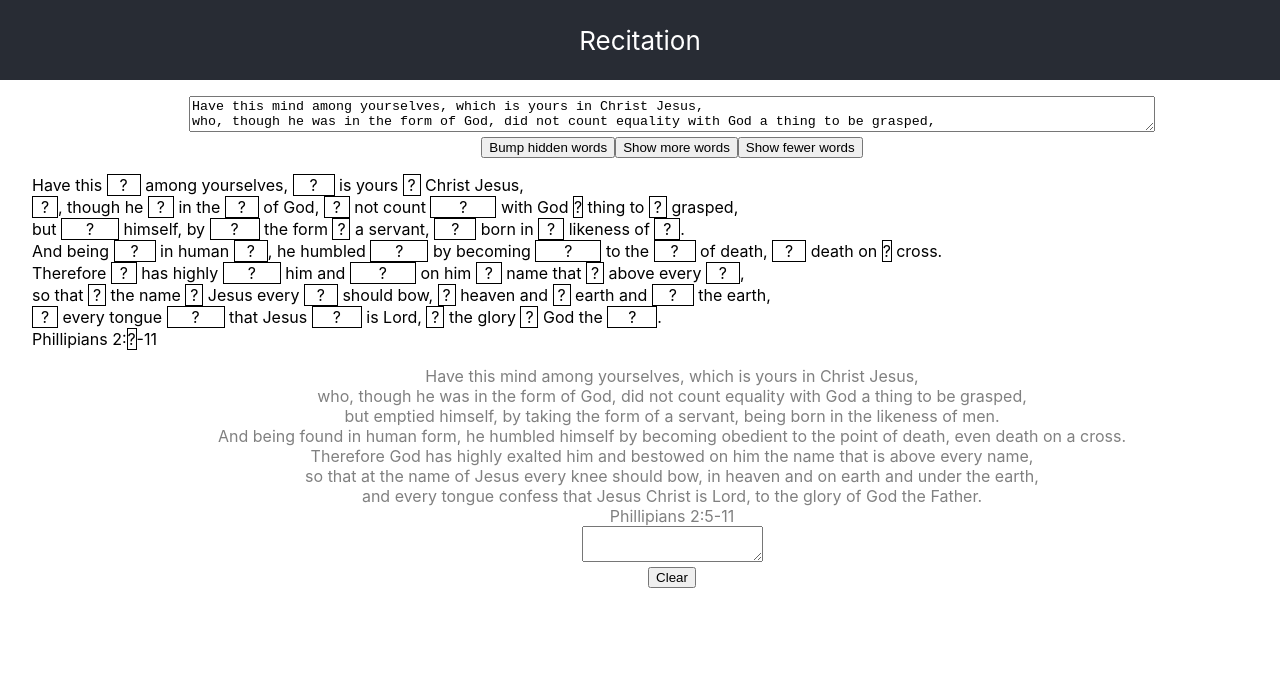
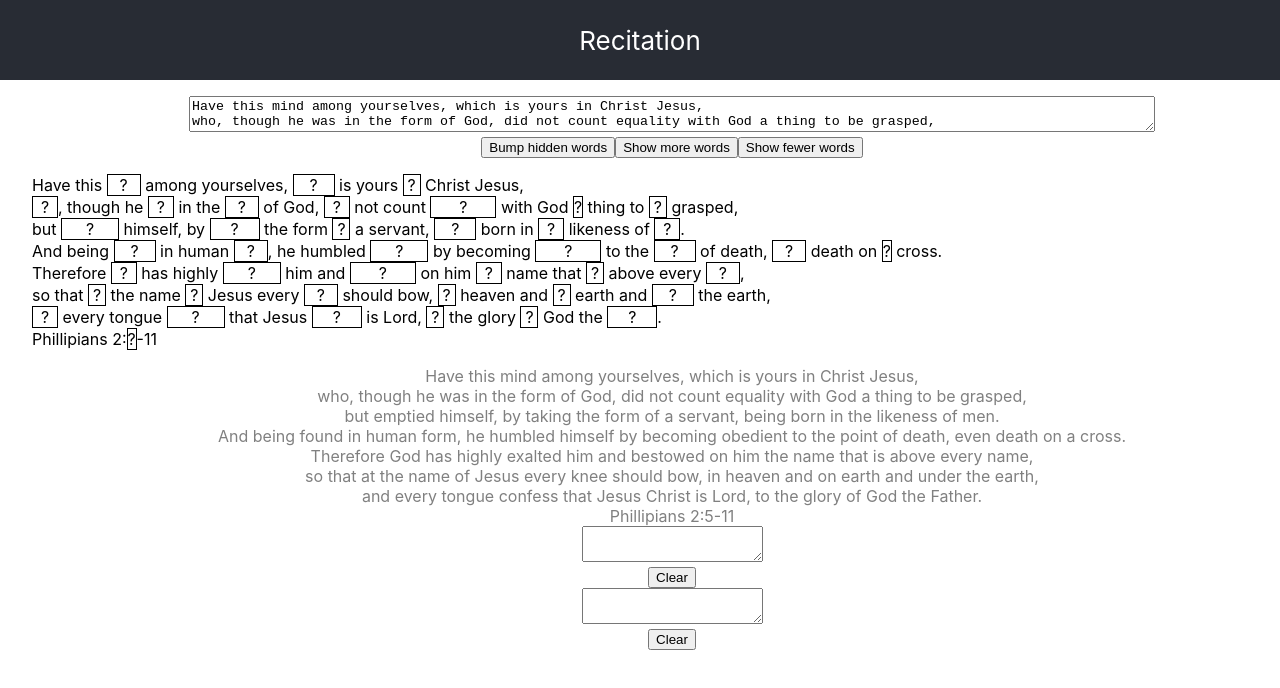
Before and after one commit to TimothyDJewell/recitation, a React (Create React App) app: page / in a window 1280 px wide. Shown: the top 688 px of the page. Built offline with nearby package versions, Linux system fonts and the light colour scheme.

Commit message:
create text input to hide remaining text

```diff
--- a/src/App.tsx
+++ b/src/App.tsx
@@ -24,7 +24,8 @@ const AppBody = () => {
     <div className="AppBody">
       <LargeInput text={memorizationText} setText={setMemorizationText} />
       <HiddenWords text={memorizationText} />
-      <TextTypingInput text={memorizationText}/>
+      <TextTypingInput text={memorizationText} />
+      <TextTypingInput text={memorizationText} hideRemainingText />
     </div>
   );
 };
--- a/src/TextTypingInput.tsx
+++ b/src/TextTypingInput.tsx
@@ -36,7 +36,7 @@ const findIndicesOfFirstDiff = (a: string, b: string) => {
   return [indexA, indexB];
 };
 
-const TextTypingInput = ({ text }: { text: string }) => {
+const TextTypingInput = ({ text, hideRemainingText = false }: { text: string, hideRemainingText?: boolean }) => {
   const [typed, setTyped] = useState('');
   const [indexText, indexTyped] = findIndicesOfFirstDiff(text, typed);
   const matchedText = text.substring(0, indexText);
@@ -48,7 +48,7 @@ const TextTypingInput = ({ text }: { text: string }) => {
         <div style={{whiteSpace: 'pre'}}>
           <span className={Style.matchedText}>{matchedText}</span>
           <span className={Style.unmatchedText}>{unmatchedText}</span>
-          <span className={Style.remainingText}>{remainingText}</span>
+          {!hideRemainingText && <span className={Style.remainingText}>{remainingText}</span>}
         </div>
         <div>
           <textarea value={typed} onChange={e => setTyped(e.target.value)}/>
```
